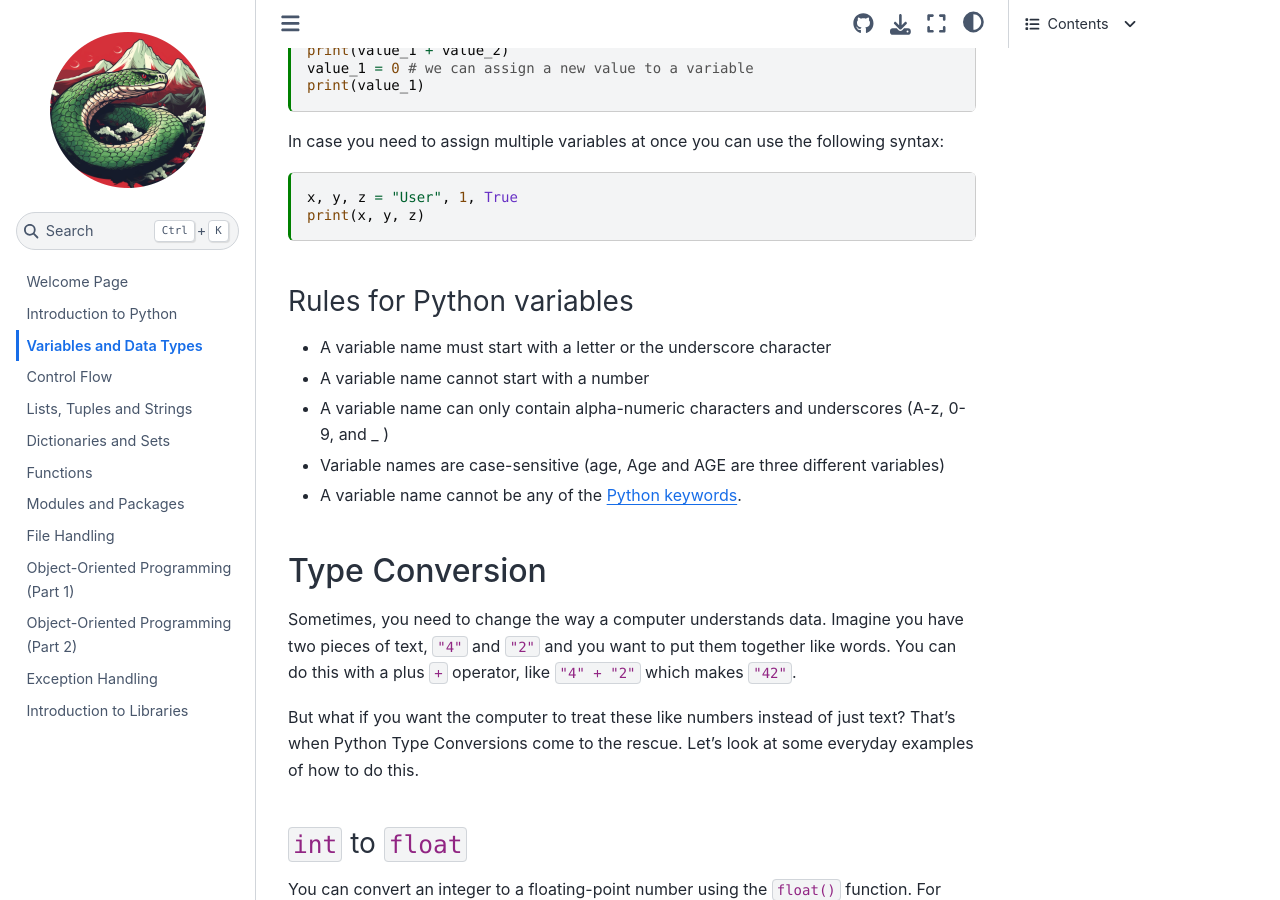
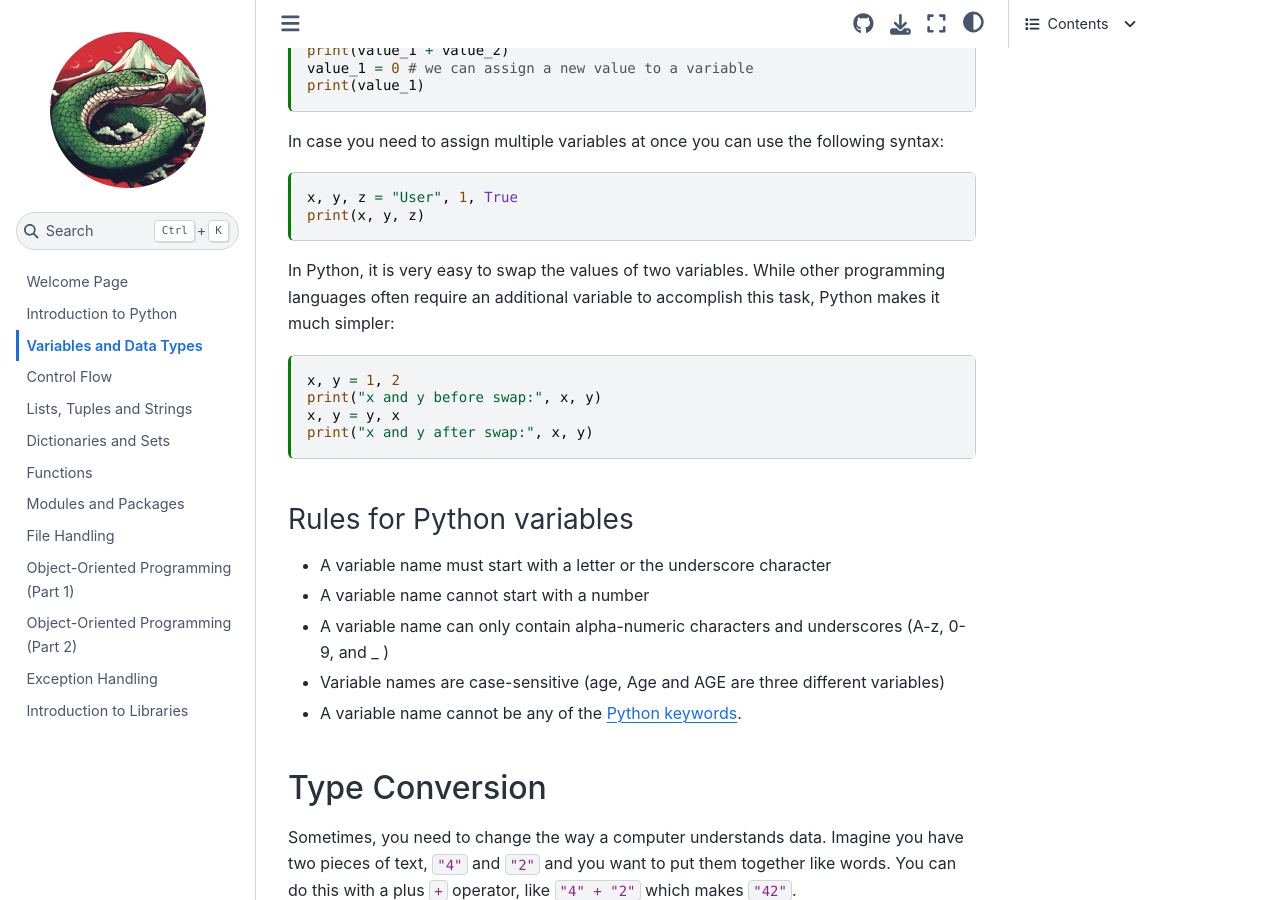
Before and after one commit to vdsukhov/python-intro-course, a Jupyter Book: the page built from chapters/variable_and_data_types.md, in a window 1280 px wide and 900 px high, scrolled down 5596 px. Built offline with Jupyter Book 1.0.4 settings and Sphinx 7.4.7 and the Sphinx Book theme 1.1.4, drawn with Linux system fonts in a browser that asks for light colours.

Commit message:
Added swap example of two variables

````diff
--- a/chapters/variable_and_data_types.md
+++ b/chapters/variable_and_data_types.md
@@ -248,6 +248,16 @@ x, y, z = "User", 1, True
 print(x, y, z)
 ```
 
+In Python, it is very easy to swap the values of two variables. While other programming languages often require an additional variable to accomplish this task, Python makes it much simpler:
+```{code-cell} ipython3
+:tags: ["hide-output"]
+x, y = 1, 2
+print("x and y before swap:", x, y)
+x, y = y, x
+print("x and y after swap:", x, y)
+```
+
+
 ### Rules for Python variables
 - A variable name must start with a letter or the underscore character
 - A variable name cannot start with a number
````
